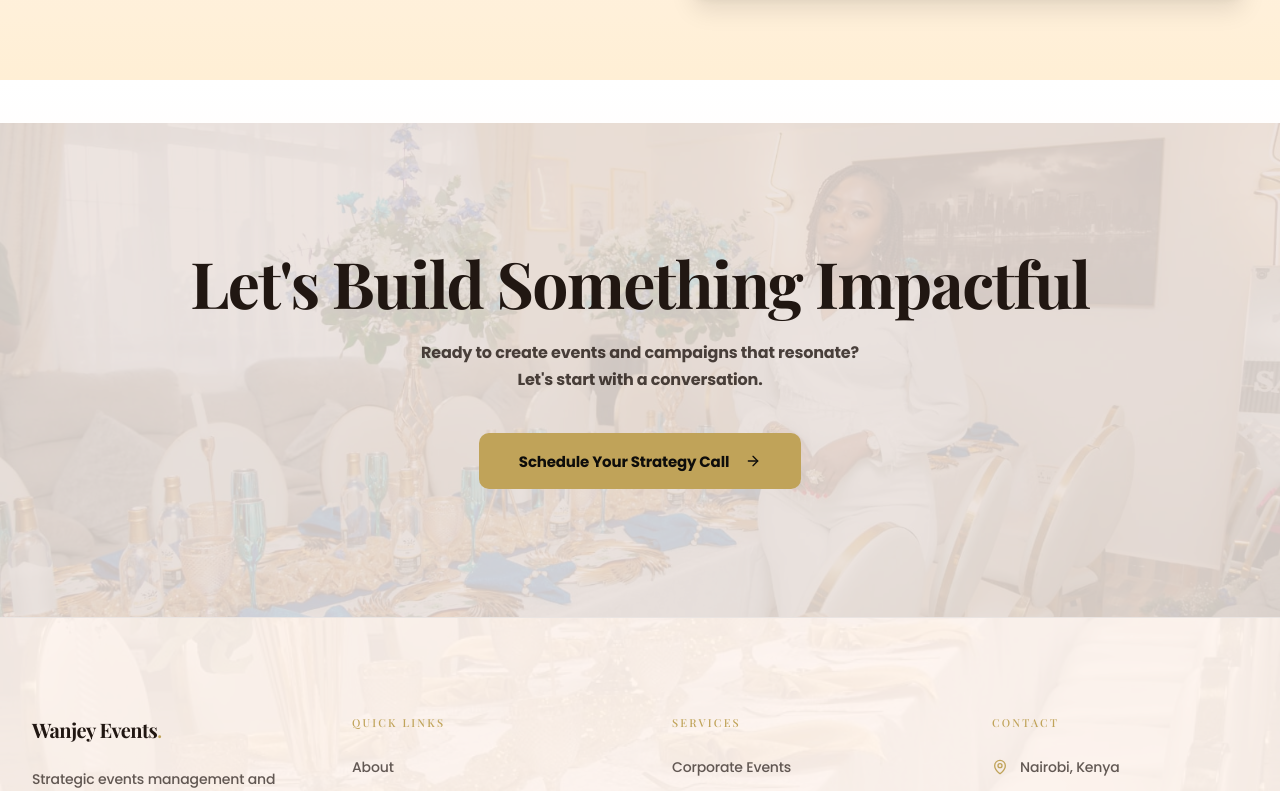
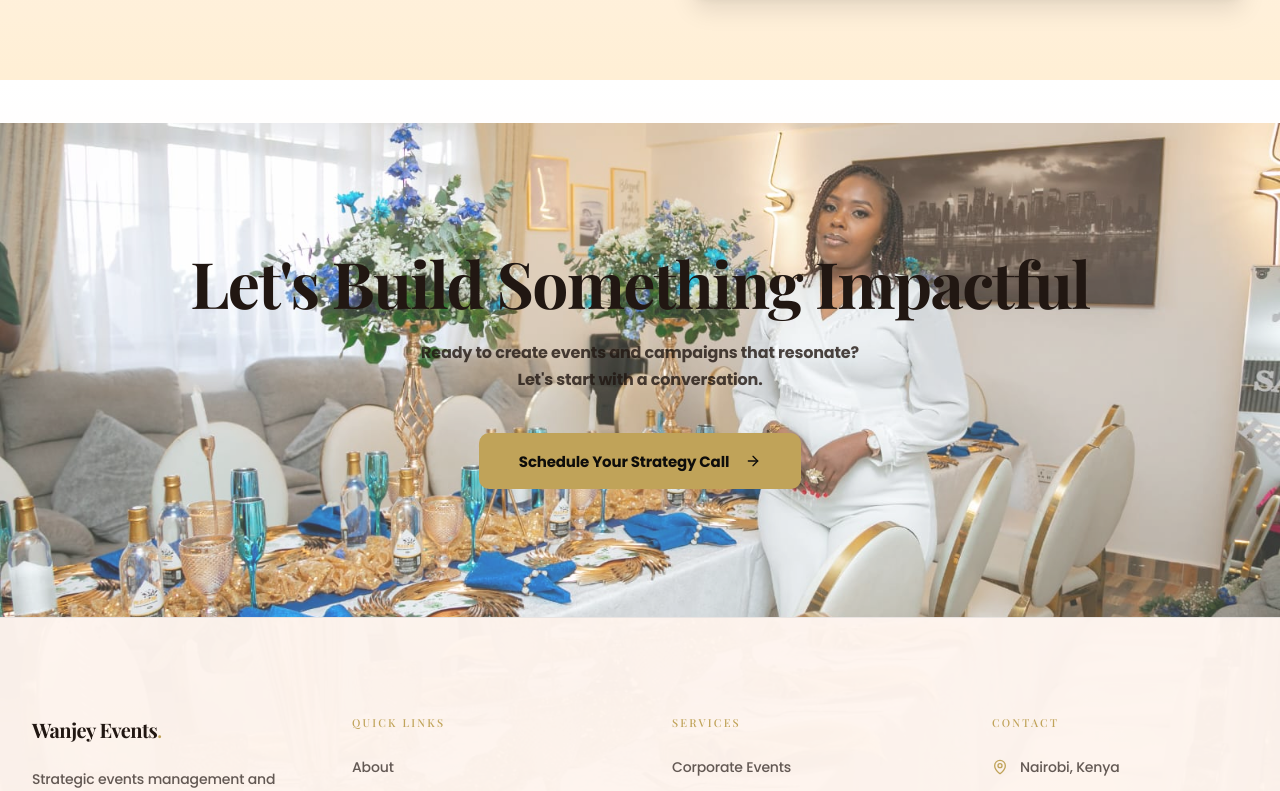
Before and after one commit to malnusagency-lgtm/wanjey-events, a Next.js app: page / in a window 1280 px wide. Shown: the part 3920-4711 px from the top of the page. Built offline with nearby package versions, Linux system fonts and the light colour scheme.

Commit message:
Applied fixed background effect to Let's Build section and reduced footer image opacity to 25% for better readability

```diff
--- a/src/app/page.tsx
+++ b/src/app/page.tsx
@@ -166,17 +166,13 @@ export default function HomePage() {
       </section>
 
       {/* CTA */}
-      <section className="relative bg-primary py-24 md:py-32 overflow-hidden">
-        {/* Background Image for CTA */}
-        <div className="absolute inset-0 z-0">
-          <Image
-            src="/assets/lets-build.jpg"
-            alt="Let's build together"
-            fill
-            className="object-cover opacity-60"
-          />
-          <div className="absolute inset-0 bg-[#FFF5F0]/80" />
-        </div>
+      <section className="relative py-24 md:py-32 overflow-hidden">
+        {/* Background Image for CTA - Fixed position */}
+        <div
+          className="absolute inset-0 z-0 bg-cover bg-center bg-fixed opacity-100"
+          style={{ backgroundImage: 'url("/assets/lets-build.jpg")' }}
+        />
+        <div className="absolute inset-0 z-[1] bg-white/20" />
 
         <div className="container relative z-10 text-center">
           <AnimatedSection delay={0.1}>
--- a/src/components/Footer.tsx
+++ b/src/components/Footer.tsx
@@ -60,7 +60,7 @@ const Footer = () => {
           src={bgImage}
           alt="Elegant event background"
           fill
-          className="object-cover opacity-60 transition-opacity duration-700"
+          className="object-cover opacity-25 transition-opacity duration-700"
         />
         <div className="absolute inset-0 bg-[#FFF5F0]/90" />
       </div>
```
